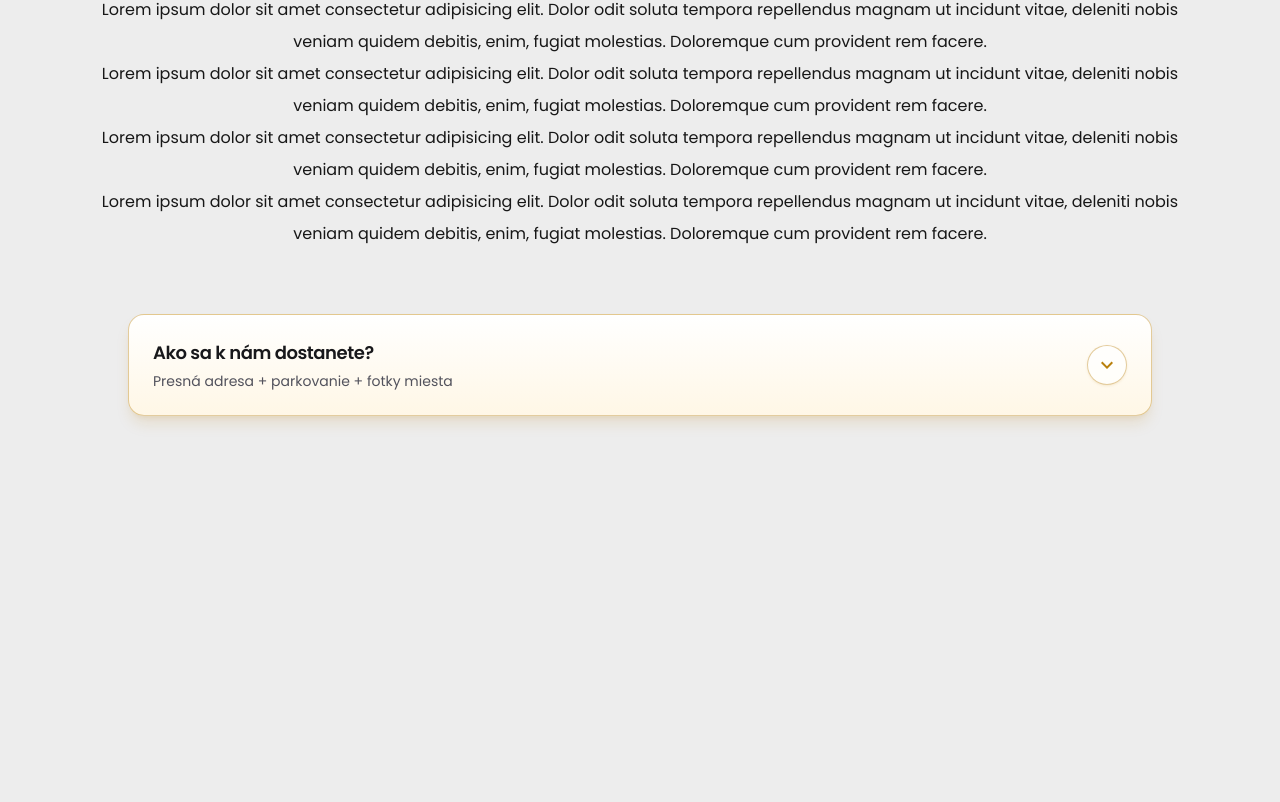
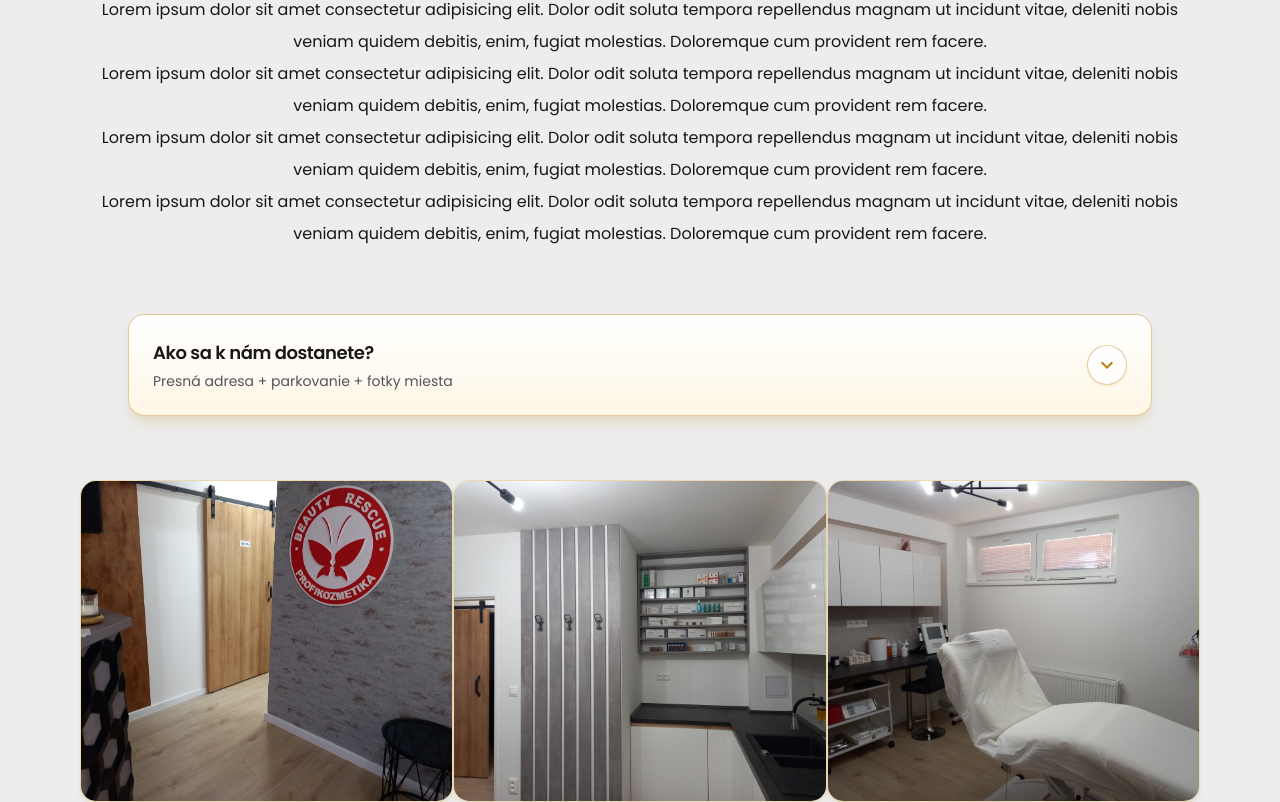
Before and after one commit to jozefkubis/beautyrescue, a Next.js app: page / in a window 1280 px wide. Shown: the part 858-1660 px from the top of the page. Before the commit the page ends 1338 px from the top, so only its background shows below. Built offline with nearby package versions, Linux system fonts and the light colour scheme.

Commit message:
feat: add Interior component with images for enhanced visual appeal

```diff
--- a/app/_components/home/main/Main.tsx
+++ b/app/_components/home/main/Main.tsx
@@ -1,3 +1,4 @@
+import Interior from "./interior/Interior"
 import Location from "./location/Location"
 import News_on_image_main from "./news/news_on_image/News_on_image_main"
 import News_text from "./news/news_text/News_text"
@@ -8,6 +9,7 @@ export default function Main() {
       <News_on_image_main />
       <News_text />
       <Location />
+      <Interior />
     </>
   )
 }
--- /dev/null
+++ b/app/_components/home/main/interior/Interior.tsx
@@ -0,0 +1,38 @@
+import Image from "next/image"
+
+export default function Interior() {
+  return (
+    <div className="flex justify-around px-20 2xl:px-44 text-center">
+      <div className="relative overflow-hidden rounded-2xl border border-goldDark/30 bg-white shadow-md shadow-goldDark/10">
+        <Image
+          src="/images/studio1.jpg"
+          alt="Studio 1"
+          width={800}
+          height={600}
+          className="hover:cursor-pointer h-56 w-full object-cover hover:scale-105 transition-transform duration-300 ease-out sm:h-80"
+          priority={false}
+        />
+      </div>
+      <div className="relative overflow-hidden rounded-2xl border border-goldDark/30 bg-white shadow-md shadow-goldDark/10">
+        <Image
+          src="/images/studio2.jpg"
+          alt="Studio 2"
+          width={800}
+          height={600}
+          className="hover:cursor-pointer h-56 w-full object-cover hover:scale-105 transition-transform duration-300 ease-out sm:h-80"
+          priority={false}
+        />
+      </div>
+      <div className="relative overflow-hidden rounded-2xl border border-goldDark/30 bg-white shadow-md shadow-goldDark/10">
+        <Image
+          src="/images/studio3.jpg"
+          alt="Studio 3"
+          width={800}
+          height={600}
+          className="hover:cursor-pointer h-56 w-full object-cover hover:scale-105 transition-transform duration-300 ease-out sm:h-80"
+          priority={false}
+        />
+      </div>
+    </div>
+  )
+}
--- a/app/_components/home/main/location/Location.tsx
+++ b/app/_components/home/main/location/Location.tsx
@@ -66,7 +66,7 @@ export default function Location() {
               </p>
 
               <div className="mt-5 grid gap-4 sm:mt-6 sm:grid-cols-2">
-                <div className="relative overflow-hidden rounded-2xl border border-[#b9800d]/30 bg-white shadow-md shadow-[#b9800d]/10">
+                <div className="relative overflow-hidden rounded-2xl border border-goldDark/30 bg-white shadow-md shadow-goldDark/10">
                   <Image
                     src="/images/studio_location1.jpeg"
                     alt="Studio location 1"
@@ -77,7 +77,7 @@ export default function Location() {
                   />
                 </div>
 
-                <div className="relative overflow-hidden rounded-2xl border border-[#b9800d]/30 bg-white shadow-md shadow-[#b9800d]/10">
+                <div className="relative overflow-hidden rounded-2xl border border-goldDark/30 bg-white shadow-md shadow-goldDark/10">
                   <Image
                     src="/images/studio_location2.jpeg"
                     alt="Studio location 2"
@@ -90,7 +90,7 @@ export default function Location() {
               </div>
 
               {/* Optional: little footer line */}
-              <div className="mt-5 rounded-xl bg-white/70 px-4 py-3 text-xs text-zinc-600 border border-[#b9800d]/25">
+              <div className="mt-5 rounded-xl bg-white/70 px-4 py-3 text-xs text-zinc-600 border border-goldDark/25">
                 Tip: Ak ideš prvýkrát, zadaj do navigácie „Korzo, Hájik, Žilina“
                 a hľadaj panelák <span className="font-semibold">E6</span>.
               </div>
```
